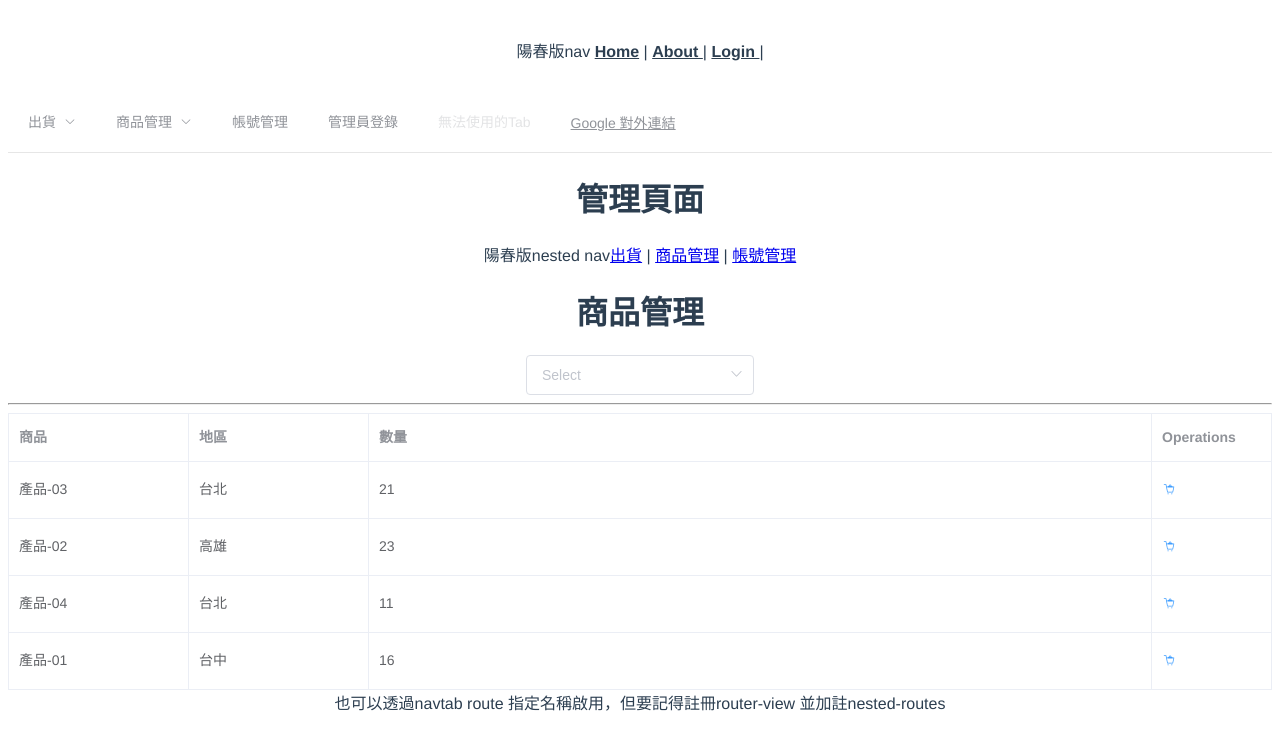
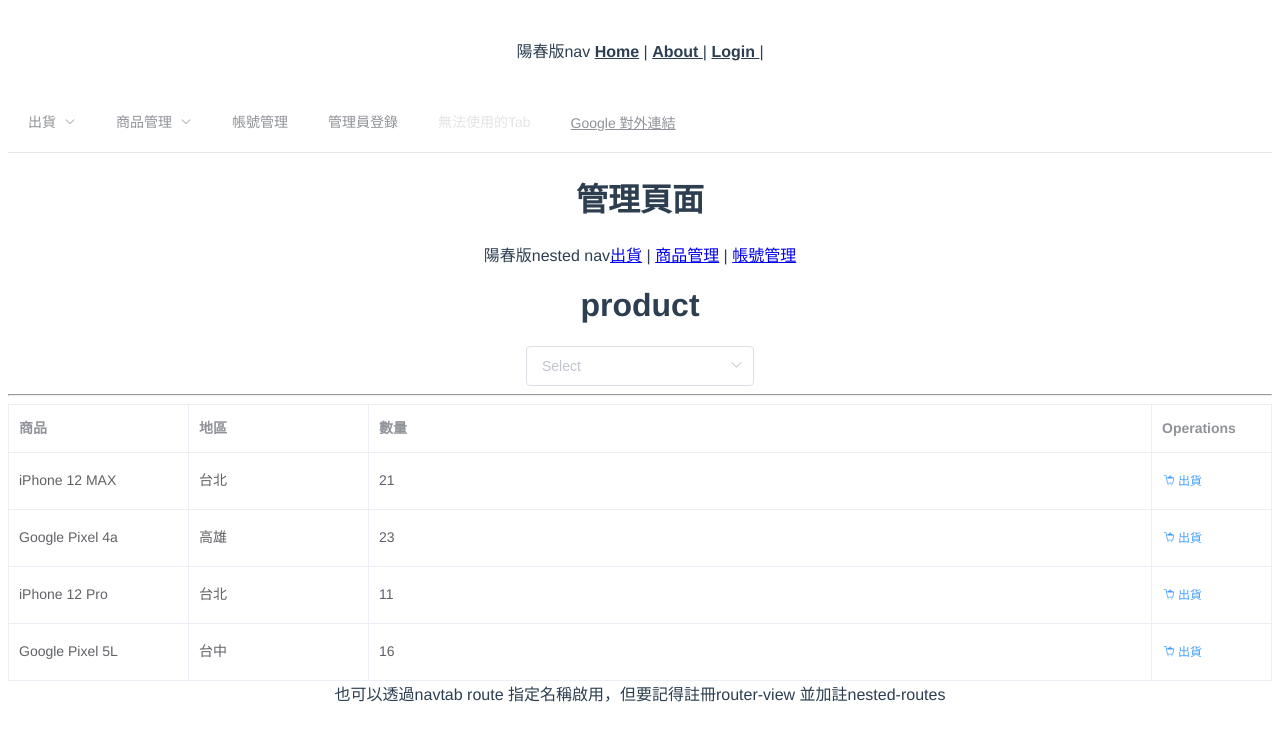
Before and after one commit to adaruru/LittleWarehouseManage, a Vue app in the folder littlewarehouse/: page /about/ProductManage in a window 1280 px wide. Shown: the top 750 px of the page. Built offline with nearby package versions, Linux system fonts and the light colour scheme.

Commit message:
npm install -g json-server json-server db.json (mock api 跑起來)

```diff
--- /dev/null
+++ b/littlewarehouse/db.json
@@ -0,0 +1,36 @@
+{
+  "posts": [
+    {
+      "id": 1,
+      "title": "json-server",
+      "author": "typicode"
+    }
+  ],
+  "Products": [{
+    "date": "iPhone 12 MAX",
+    "name": "台北",
+    "address": "21"
+  }, {
+    "date": "Google Pixel 4a",
+    "name": "高雄",
+    "address": "23"
+  }, {
+    "date": "iPhone 12 Pro",
+    "name": "台北",
+    "address": "11"
+  }, {
+    "date": "Google Pixel 5L",
+    "name": "台中",
+    "address": "16"
+  }],
+  "comments": [
+    {
+      "id": 1,
+      "body": "some comment",
+      "postId": 1
+    }
+  ],
+  "profile": {
+    "name": "typicode"
+  }
+}
--- a/littlewarehouse/src/components/ProductManage.vue
+++ b/littlewarehouse/src/components/ProductManage.vue
@@ -1,5 +1,5 @@
 <template>
-    <div> <h1>商品管理</h1>
+    <div> <h1>product</h1>
         <el-select v-model="selectedValue" placeholder="Select" @change="myclick">
             <el-option
             v-for="item in options"
@@ -28,19 +28,57 @@
         prop="address"
         label="數量">
         </el-table-column>
-         <el-table-column
+         <!-- <el-table-column
             fixed="right"
             label="Operations"
             width="120">
-        <el-button
-          @click.native.prevent="deleteRow(scope.$index, tableData)"
-          type="text"
-          size="small"
-          class="el-icon-shopping-cart-full">
-        </el-button>
+            <el-button
+              @click="cartClick()"
+              type="text"
+              size="small"
+              class="el-icon-shopping-cart-full">
+            </el-button>
+         </el-table-column> -->
+        <el-table-column
+          fixed="right"
+          label="Operations"
+          width="120">
+          <template slot-scope="scope">
+            <el-button
+              class="el-icon-shopping-cart-full"
+              @click="displayRow(scope.$index, tableData)"
+              type="text"
+              size="small">
+              出貨
+            </el-button>
+          </template>
      </el-table-column>
 
     </el-table>
+
+
+<el-dialog :title="selectedItem.date + '   ' + selectedItem.name  + '   ' + selectedItem.address" :visible.sync="dialogFormVisible">
+  <el-form :model="form">
+    <el-form-item label="會員編號" :label-width="formLabelWidth">
+      <el-input v-model="form.name" autocomplete="off"></el-input>
+    </el-form-item>
+    <el-form-item label="會員姓名" :label-width="formLabelWidth">
+      <el-input v-model="form.name" autocomplete="off"></el-input>
+    </el-form-item>
+    <el-form-item label="訂單點數" :label-width="formLabelWidth">
+      <el-input v-model="form.name" autocomplete="off"></el-input>
+    </el-form-item>
+    <el-form-item label="出貨數量" :label-width="formLabelWidth">
+      <el-input v-model="form.name" autocomplete="off"></el-input>
+    </el-form-item>
+  </el-form>
+  <span slot="footer" class="dialog-footer">
+    <el-button @click="dialogFormVisible = false">Cancel</el-button>
+    <el-button type="primary" @click="dialogFormVisible = false">Confirm</el-button>
+  </span>
+</el-dialog>
+
+
 
     </div>
 </template>
@@ -48,8 +86,23 @@
 <script>
 export default {
     name:'product',
+
     data() {
         return {
+        dialogFormVisible: false,
+        formLabelWidth: '120px',
+        selectedItem: '',
+        form: {
+          name: '',
+          region: '',
+          date1: '',
+          date2: '',
+          delivery: false,
+          type: [],
+          resource: '',
+          desc: ''
+        },
+
         options: [{
           value: '商品1',
           label: '我是商品1'
@@ -68,19 +121,19 @@ export default {
         }],
         selectedValue: '',
         tableData: [{
-          date: '產品-03',
+          date: 'iPhone 12 MAX',
           name: '台北',
           address: '21'
         }, {
-          date: '產品-02',
+          date: 'Google Pixel 4a',
           name: '高雄',
           address: '23'
         }, {
-          date: '產品-04',
+          date: 'iPhone 12 Pro',
           name: '台北',
           address: '11'
         }, {
-          date: '產品-01',
+          date: 'Google Pixel 5L',
           name: '台中',
           address: '16'
         }]
@@ -89,7 +142,17 @@ export default {
     methods : {
         myclick() {
             alert(this.selectedValue)
-        }
+        },
+        cartClick() {
+          this.dialogFormVisible = true
+        },
+      displayRow(index, rows) {
+          this.dialogFormVisible = true
+        //rows.splice(index, 1);
+        console.log(index);
+        console.log(rows[index].date)
+        this.selectedItem = rows[index]
+      }
     }
 }
 </script>
```
